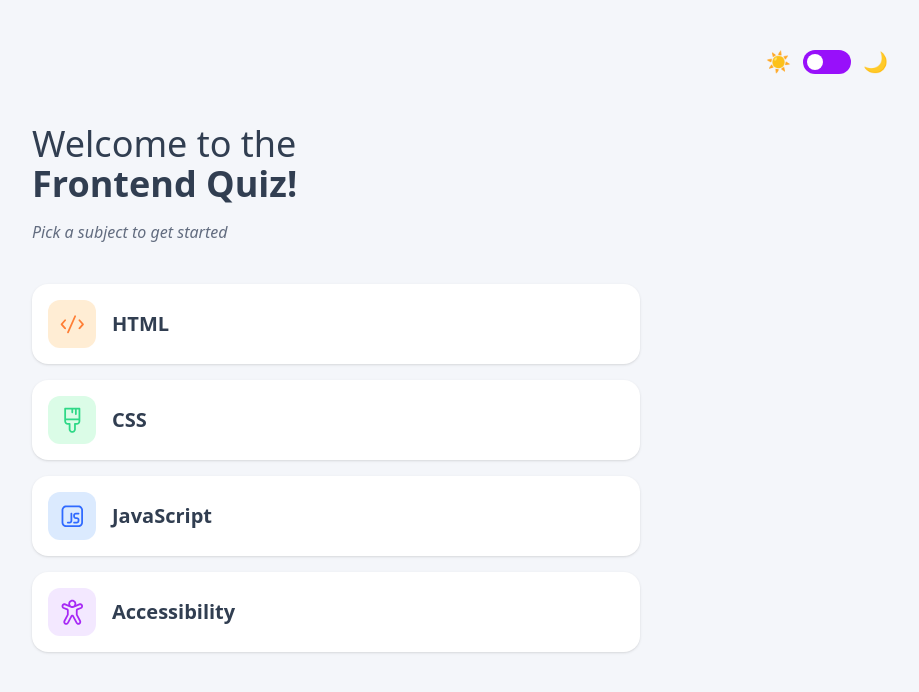
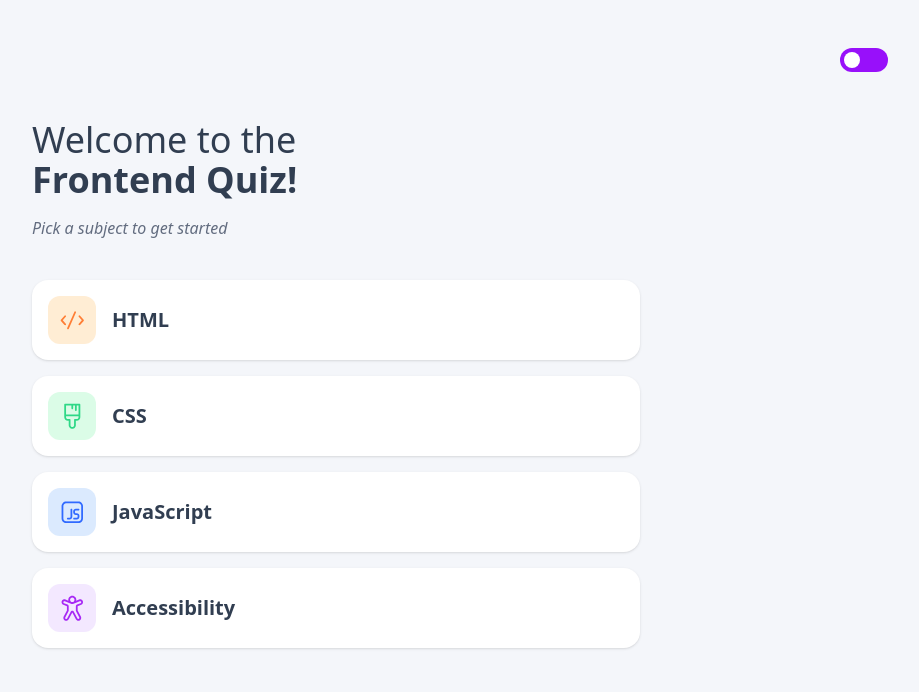
Before and after one commit to adenercan/react-challenge-1, a React (Vite) app: page / in a window 1280 px wide. Shown: the top 692 px of the page, without its empty margins (304-1223 px from the left). Built offline with nearby package versions, Linux system fonts and the light colour scheme.

Commit message:
dark/light ve header guncelleme

```diff
--- a/src/components/header.jsx
+++ b/src/components/header.jsx
@@ -24,14 +24,12 @@ function Header({ category }) {
       </div>
 
       <div className="flex items-center gap-3">
-        <span className="text-xl">☀️</span>
         <button
           onClick={toggleTheme}
           className="w-12 h-6 bg-purple-600 rounded-full relative p-1 transition-all"
         >
           <div className={`w-4 h-4 bg-white rounded-full transition-all duration-300 ${isDarkMode ? 'translate-x-6' : 'translate-x-0'}`} />
         </button>
-        <span className="text-xl">🌙</span>
       </div>
     </header>
   );
```
